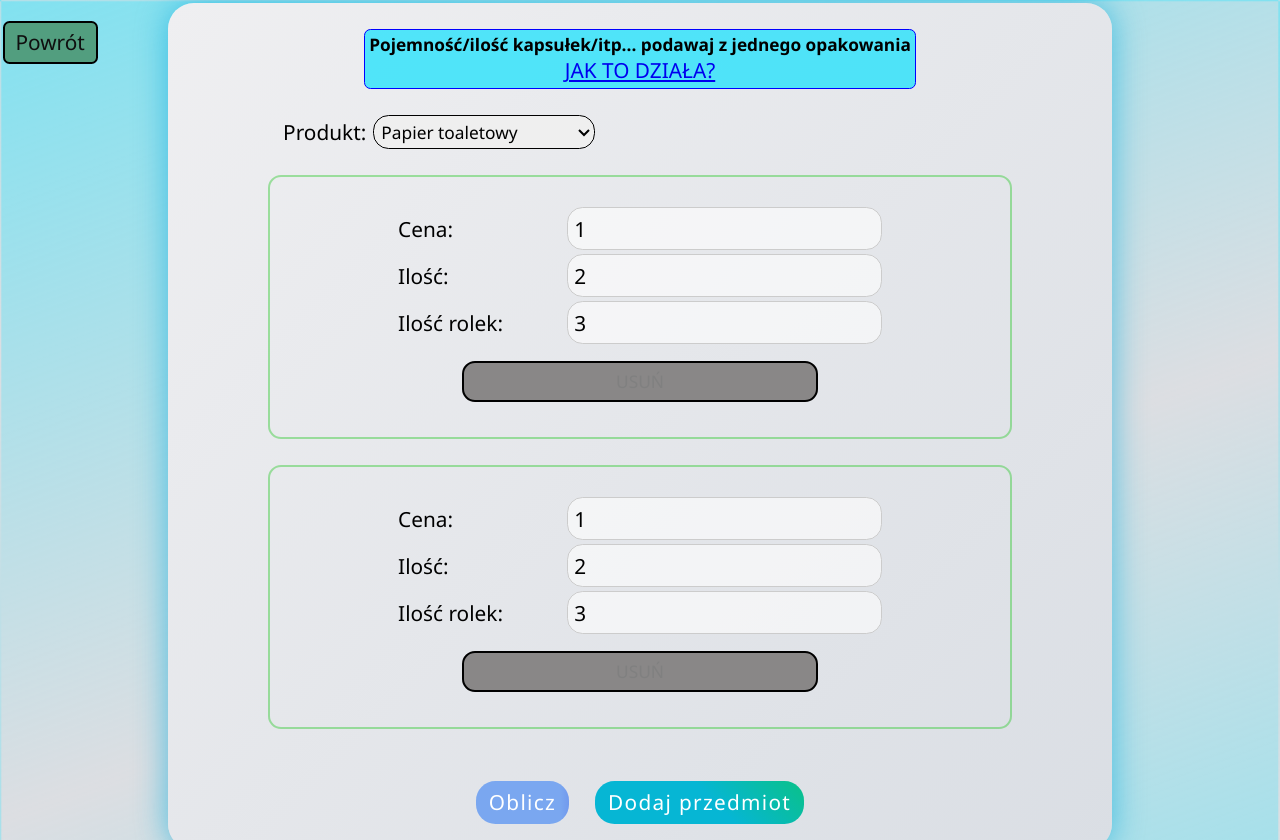
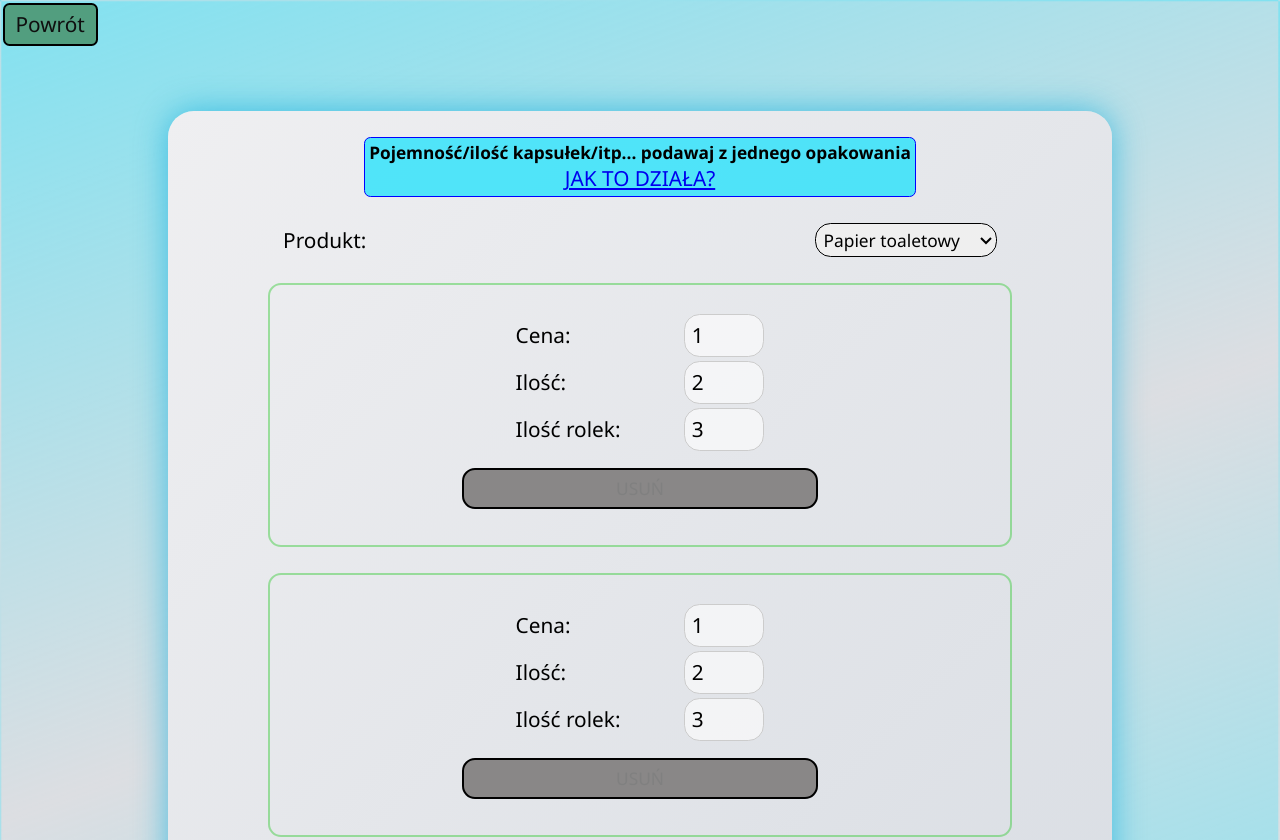
Before and after one commit to ZdaniuManiu/strona1, a website: page public/kalkulatorCen.html in a window 1280 px wide. Shown: the top 840 px of the page. Drawn offline with Linux system fonts and the light colour scheme.

Commit message:
css telefon

```diff
--- a/public/KalkulatorCen/style.css
+++ b/public/KalkulatorCen/style.css
@@ -81,6 +81,7 @@
      height: 30px;
      position: fixed;
      top: 1rem;
+     z-index: 2;
      transition: 0.2s ease-in-out;
  }
 
@@ -324,3 +325,34 @@ button.oblicz-button-disabled:disabled{
         border-radius: 50%;
     }
 }
+@media (pointer:none),
+        (pointer:coarse) {
+            #powrot{
+                top:2px;
+                position: sticky;
+            }
+            .main{
+                margin-top: 50px;
+            }
+            #wynik{
+                display: flex;
+            }
+            .produkt{
+                height: 190px;
+            }
+            .wynik{
+                margin-top: 2px;
+                font-size: 15px;
+                text-align: center;
+            }
+            select{
+                width: 140px;
+            }
+            label{
+                display: flex;
+                width: 100%;
+            }
+            input{
+                width: 50px;
+            }
+        }
```
